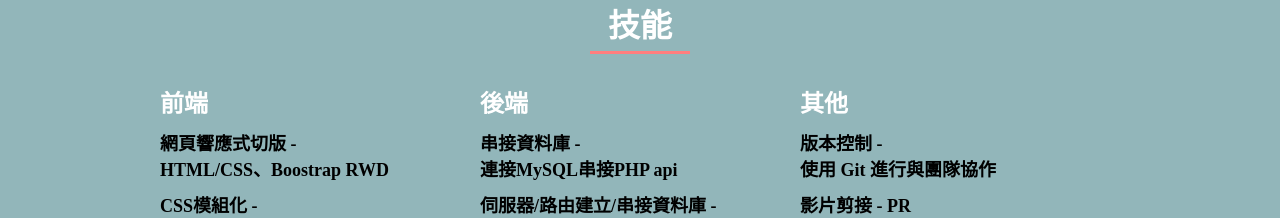
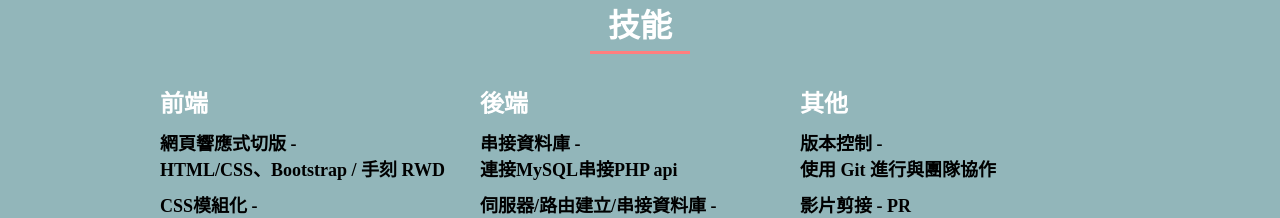
Before and after one commit to supermomo0918/portfolioning, a React (Create React App) app: page / in a window 1280 px wide. Shown: the part 1880-2098 px from the top of the page. Built offline with nearby package versions, Linux system fonts and the light colour scheme.

Commit message:
錯字更新

```diff
--- a/src/components/Skills.js
+++ b/src/components/Skills.js
@@ -16,7 +16,7 @@ const Skills = () => {
           <div className="col-4 skill-rwd">
             <h2>前端</h2>
             <ul className="skills__ul">
-              <li>網頁響應式切版 - <br/>HTML/CSS、Boostrap RWD</li>
+              <li>網頁響應式切版 - <br/>HTML/CSS、Bootstrap / 手刻 RWD</li>
               <li>CSS模組化 - <br/>Bootstrap + SCSS客製化樣式</li>
               <li>網頁動態效果 - <br/>jQuery、CSS transform</li>
               <li>元件設計/圖片處理 - AI/PS</li>
```
